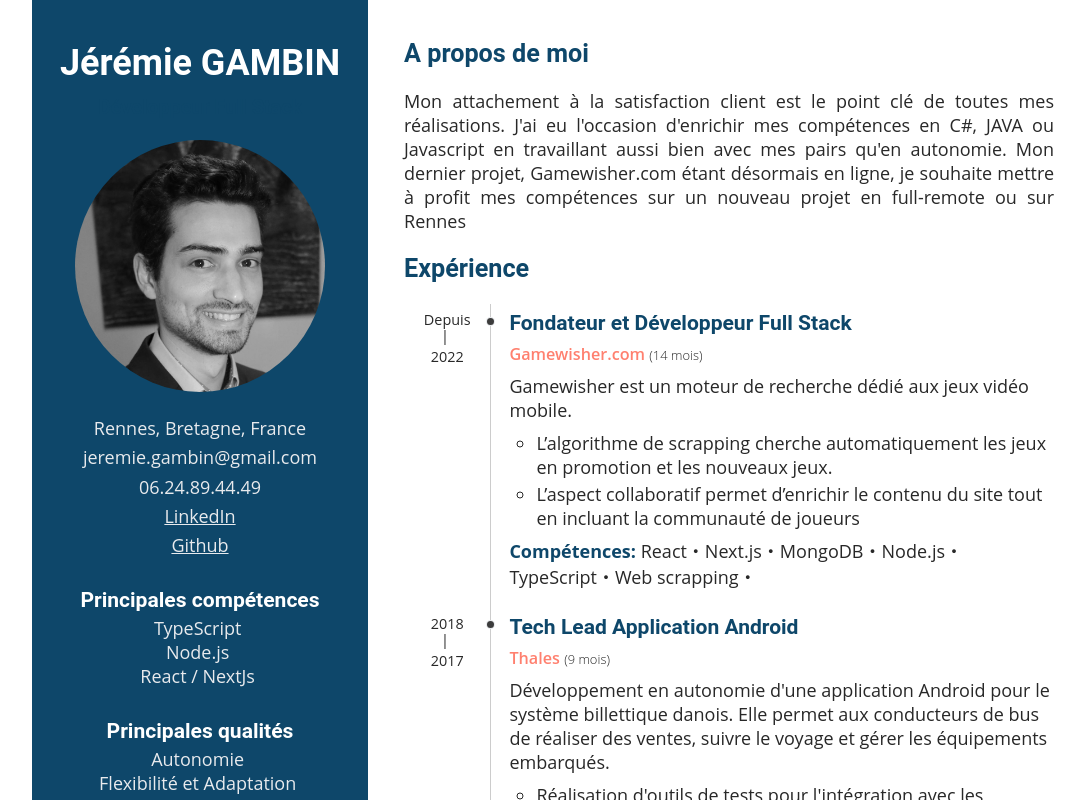
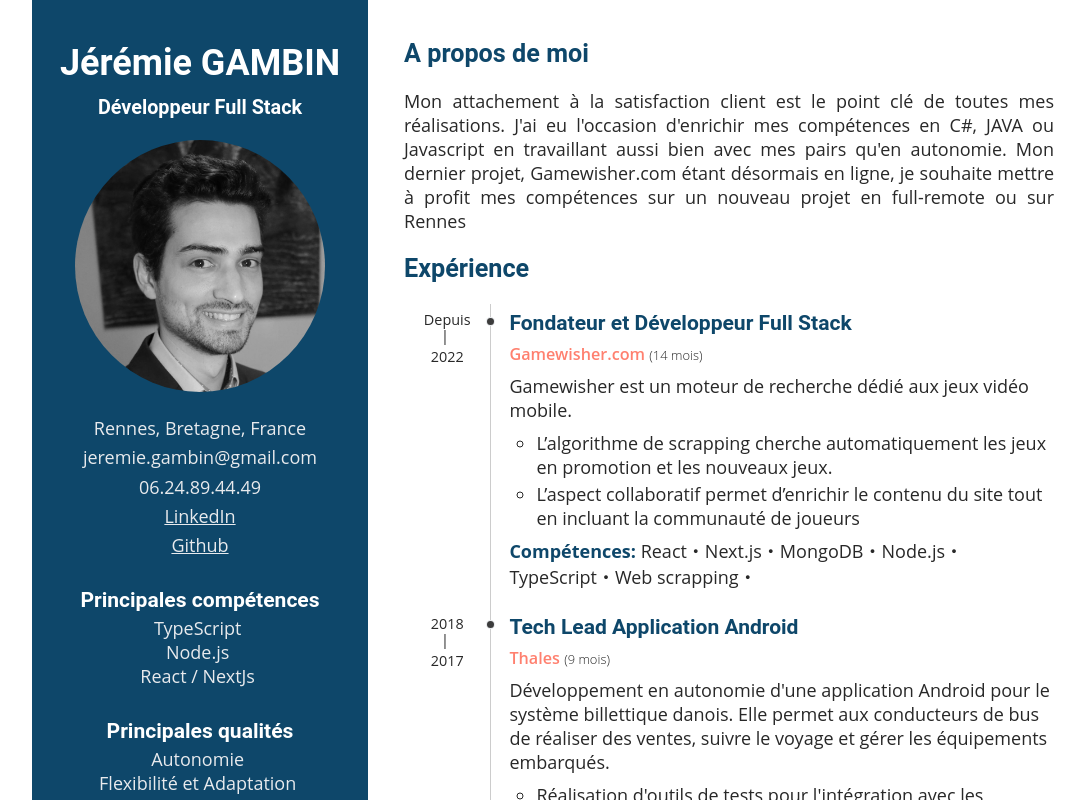
Before and after one commit to jbigman/cv-react, a Next.js app: page / in a window 1280 px wide. Shown: the top 800 px of the page, without its empty margins (79-1164 px from the left). Built offline with nearby package versions, Linux system fonts and the light colour scheme.

Commit message:
Fixed light mode colors

```diff
--- a/src/curiculum/sidebar.module.scss
+++ b/src/curiculum/sidebar.module.scss
@@ -137,12 +137,10 @@
 }
 
 @media (prefers-color-scheme: light) {
-
-
   .sidebar {
     background-color: $light-lighter-background;
     h2 {
-      color: $light-text-secondary;
+      color: #fff;
     }
   }
 
```
